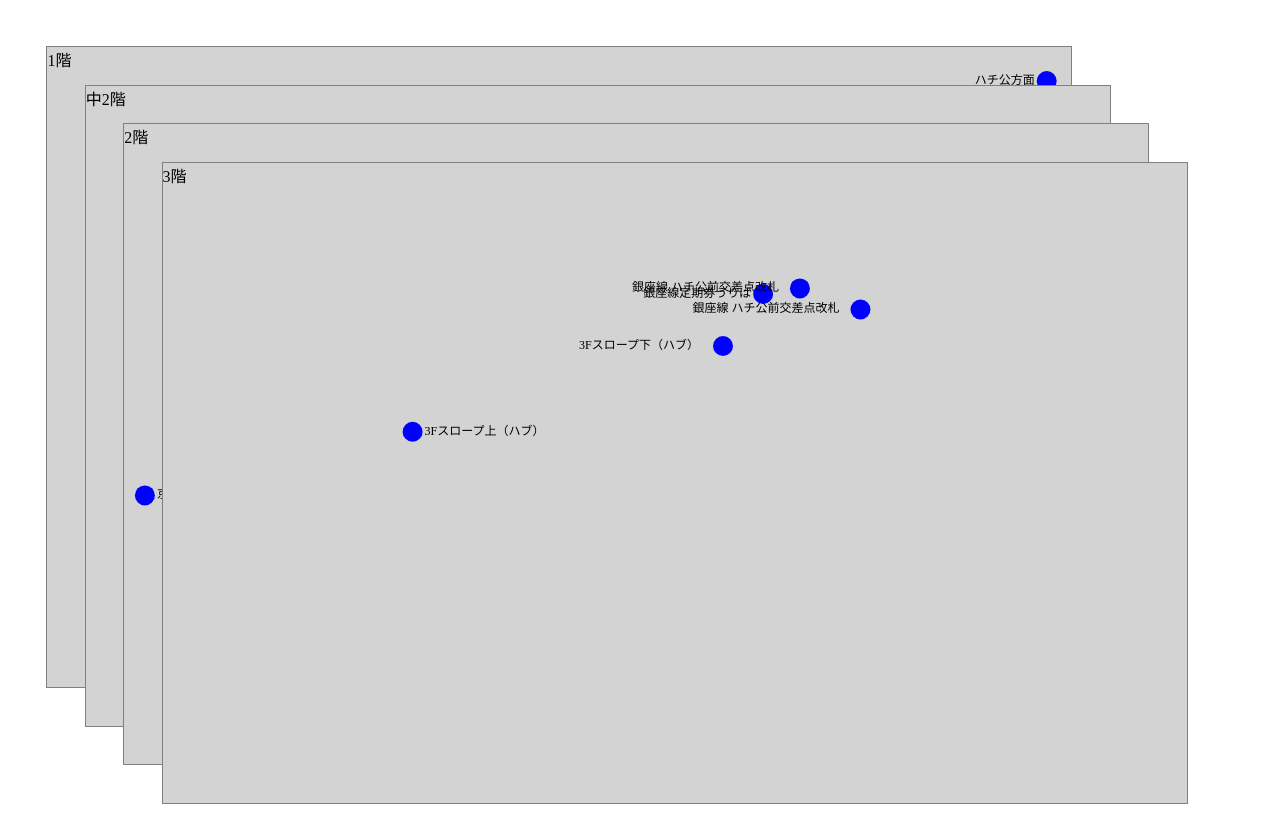
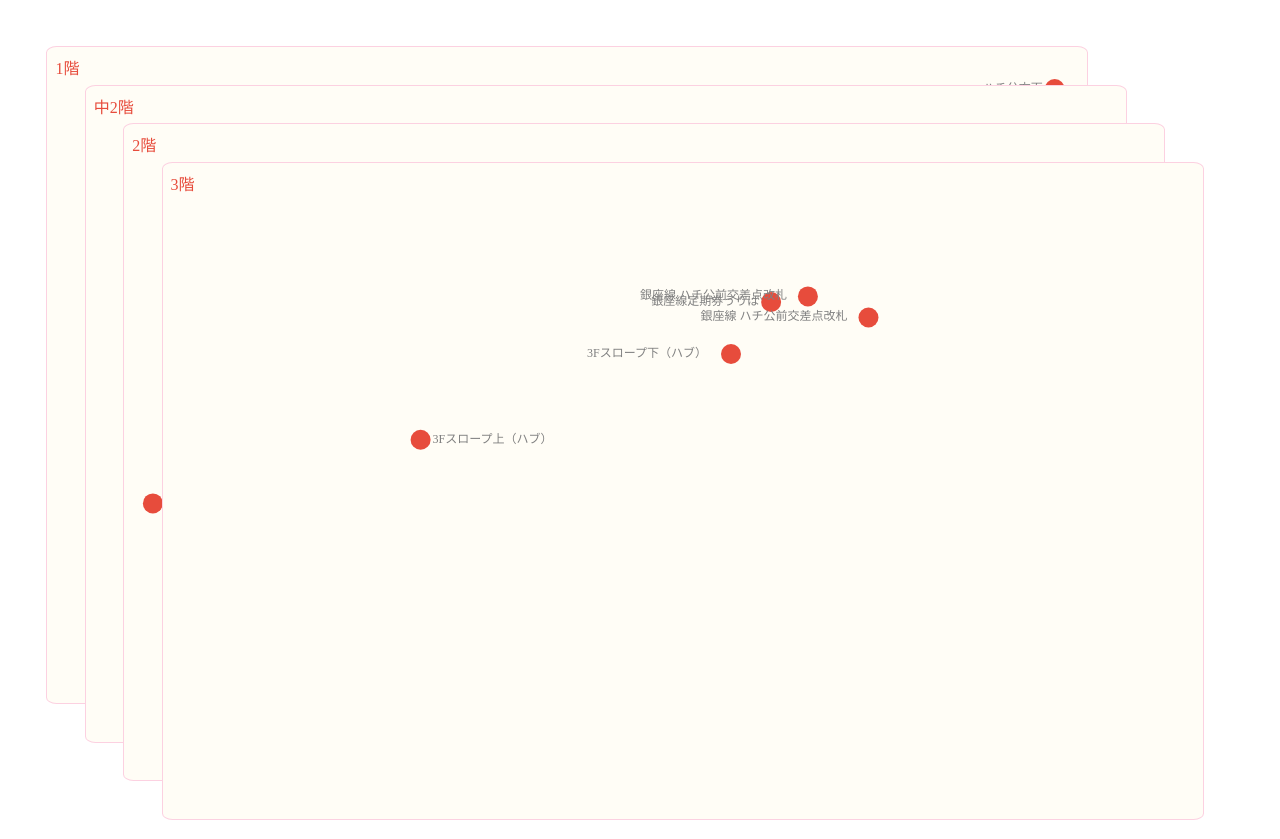
Before and after one commit to osoken/shibuya_search_demo, a plain HTML site: page index.html in a window 1280 px wide. Drawn offline with Linux system fonts and the light colour scheme.

Commit message:
半径がマジックナンバーだったのを修正。色を少しやさしく修正。

```diff
--- a/css/map.css
+++ b/css/map.css
@@ -1,8 +1,11 @@
 .floor{
 	width: 80%;
 	height: 80%;
-	background-color: lightgray;
-	border: solid gray 1px;
+	border-radius: 1%;
+	background-color: #FFFDF6;
+	color: #e74c3c;
+	padding: .5rem;
+	border: solid #FCD1E1 1px;
 	position: absolute;
 }
 .level-1{
--- a/js/map.js
+++ b/js/map.js
@@ -7,6 +7,7 @@ var MAX_LNG = 35.6589,
 // TODO: TODO: 1〜3階固定ではなく、動的にする。
 var FLOOR_LEVEL = [1, 105, 2, 3];
 var FONT_SIZE = 12;
+var RADIUS = 10;
 
 d3.csv("data/Shibuya_Point.csv", function(error, data) {
     if (error != null) {
@@ -35,13 +36,13 @@ d3.csv("data/Shibuya_Point.csv", function(error, data) {
             .data(floor_data[floor_level])
             .enter().append("circle")
             .attr("cx", function(d) {
-                return (d.lat - MIN_LAT) / (MAX_LAT - MIN_LAT) * ( $("#floor_" + floor_level).width() - 20 ) + 10;
+                return (d.lat - MIN_LAT) / (MAX_LAT - MIN_LAT) * ( $("#floor_" + floor_level).width() - RADIUS * 2 ) + RADIUS;
             })
             .attr("cy", function(d) {
-                return (MAX_LNG - d.lng) / (MAX_LNG - MIN_LNG) * ( $("#floor_" + floor_level).height() - 20 ) + 10;
+                return (MAX_LNG - d.lng) / (MAX_LNG - MIN_LNG) * ( $("#floor_" + floor_level).height() - RADIUS * 2 ) + RADIUS;
             })
-            .attr("r", 10)
-            .attr("fill", "blue")
+            .attr("r", RADIUS)
+            .attr("fill", "#e74c3c")
             // ポイントごとにクリックイベントを生成
             .on("click", function(d){
             	selected_points.push(d);
@@ -52,15 +53,16 @@ d3.csv("data/Shibuya_Point.csv", function(error, data) {
             .data(floor_data[floor_level])
             .enter().append("text")
             .style("font-size", FONT_SIZE + "px")
+            .attr("fill", "gray")
             .attr("x", function(d) {
             	if((d.lat - MIN_LAT) / (MAX_LAT - MIN_LAT) < 0.5){
-                	return (d.lat - MIN_LAT) / (MAX_LAT - MIN_LAT) * ( $("#floor_" + floor_level).width() - 20 ) + 10 + FONT_SIZE;
+                	return (d.lat - MIN_LAT) / (MAX_LAT - MIN_LAT) * ( $("#floor_" + floor_level).width() - RADIUS * 2 ) + RADIUS + FONT_SIZE;
             	}else{
-            		return (d.lat - MIN_LAT) / (MAX_LAT - MIN_LAT) * ( $("#floor_" + floor_level).width() - 20 ) + 10 - (d.Name.length + 1) * FONT_SIZE;
+            		return (d.lat - MIN_LAT) / (MAX_LAT - MIN_LAT) * ( $("#floor_" + floor_level).width() - RADIUS * 2 ) + RADIUS - (d.Name.length + 1) * FONT_SIZE;
             	}
             })
             .attr("y", function(d) {
-                return (MAX_LNG - d.lng) / (MAX_LNG - MIN_LNG) * ( $("#floor_" + floor_level).height() - 20 ) + 10;
+                return (MAX_LNG - d.lng) / (MAX_LNG - MIN_LNG) * ( $("#floor_" + floor_level).height() - RADIUS * 2 ) + RADIUS;
             })
             .text(function(d) {
                 return d.Name;
```
